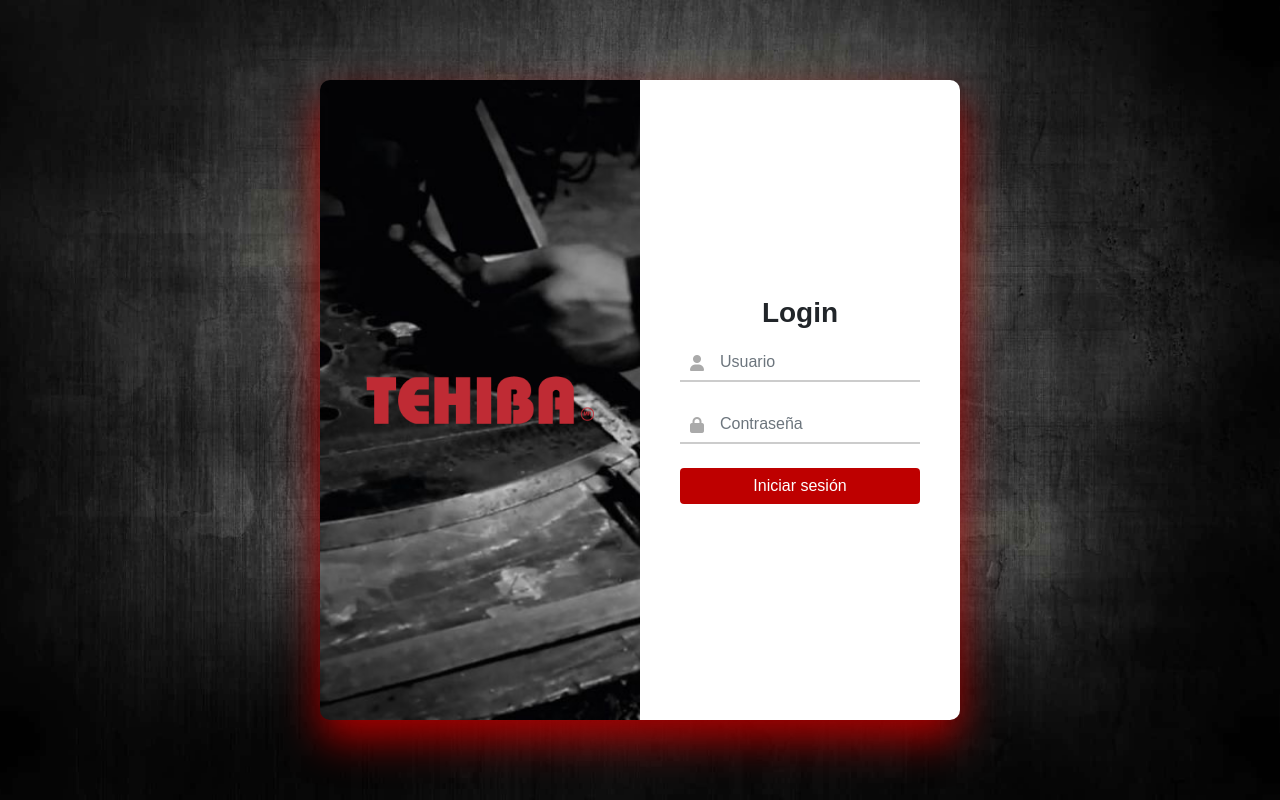
After one commit to Venegas2242/thbsystem, a PHP site: page /login.php in a window 1280 px wide. The commit adds this page. Run offline with PHP 8.4, Linux system fonts and the light colour scheme.

Commit message:
Login funcionando

```diff
--- /dev/null
+++ b/login.php
@@ -0,0 +1,38 @@
+<!DOCTYPE html>
+<html>
+<head>
+    <meta charset="UTF-8">
+    <title>Login</title>
+    <link href="https://maxcdn.bootstrapcdn.com/bootstrap/4.5.2/css/bootstrap.min.css" rel="stylesheet">
+    <link href="https://cdnjs.cloudflare.com/ajax/libs/font-awesome/6.0.0-beta3/css/all.min.css" rel="stylesheet">
+    <link rel="stylesheet" href="styles/login-style.css">
+</head>
+<body>
+    <div class="login-container">
+        <div class="login-left">
+            <div class="login-left-content">
+                <img src="/images/logo.png" alt="TEHIBA">
+            </div>
+        </div>
+        <div class="login-right">
+            <h3>Login</h3>
+            <form action="check-login.php" method="post">
+                <div class="form-group">
+                    <input type="text" class="form-control" id="usuario" name="usuario" placeholder="Usuario" required>
+                    <i class="fas fa-user"></i>
+                </div>
+                <div class="form-group">
+                    <input type="password" class="form-control" id="contrasenia" name="contrasenia" placeholder="Contraseña">
+                    <i class="fas fa-lock"></i>
+                </div>
+                <?php if(isset($_GET['error'])): ?>
+                    <div class="alert alert-danger" role="alert">
+                        <?php echo htmlspecialchars($_GET['error']); ?>
+                    </div>
+                <?php endif; ?>
+                <button type="submit" class="btn btn-primary btn-block">Iniciar sesión</button>
+            </form>
+        </div>
+    </div>
+</body>
+</html>
--- /dev/null
+++ b/logout.php
@@ -0,0 +1,6 @@
+<?php
+session_start();
+session_destroy();
+header("Location: login.php");
+exit();
+?>
--- /dev/null
+++ b/styles/login-style.css
@@ -0,0 +1,104 @@
+body {
+    margin: 0;
+    padding: 0;
+    font-family: Arial, Helvetica, sans-serif;
+    display: flex;
+    justify-content: center;
+    align-items: center;
+    height: 100vh;
+    background: url('/images/background-full.jpg') no-repeat center center fixed;
+    background-size: cover;
+}
+
+.login-container {
+    display: flex;
+    width: 50%;
+    height: 80%;
+    max-width: 1000px;
+    box-shadow: 0 20px 40px rgb(165, 0, 0);
+    background: rgba(255, 255, 255, 0.85);
+    border-radius: 1rem;
+}
+
+.login-left {
+    background: url('/images/background.jpg') no-repeat center center;
+    background-size: cover;
+    color: rgb(165, 0, 0);
+    display: flex;
+    flex-direction: column;
+    justify-content: center;
+    width: 50%;
+    border-top-left-radius: 10px;
+    border-bottom-left-radius: 10px;
+}
+
+.login-left-content img{
+    max-width: 80%;
+    height: auto;
+    margin: 0 auto;
+    display: block;
+}
+
+.login-left h1 {
+    font-size: 3rem;
+    margin-bottom: 20px;
+}
+
+.social-login button {
+    margin-right: 10px;
+}
+
+.login-right {
+    background: #fff;
+    padding: 40px;
+    width: 50%;
+    display: flex;
+    flex-direction: column;
+    justify-content: center;
+    border-top-right-radius: 10px;
+    border-bottom-right-radius: 10px;
+}
+
+.login-right h3 {
+    text-align: center;
+    margin-bottom: 15px;
+    font-weight: bold;
+}
+
+.form-group {
+    position: relative;
+    margin-bottom: 1.5rem;
+}
+
+.form-control {
+    border: none;
+    border-bottom: 2px solid #ccc;
+    border-radius: 0;
+    padding-left: 2.5rem;
+}
+
+.form-control:focus {
+    border-bottom-color: #ff0000;
+    box-shadow: none;
+}
+
+.form-group i {
+    position: absolute;
+    left: 10px;
+    top: 50%;
+    transform: translateY(-50%);
+    color: #aaa;
+}
+
+.btn-primary {
+    background-color: rgb(190, 0, 0);
+    border: none;
+}
+
+.btn-primary:hover {
+    background-color: rgb(255, 0, 0);
+}
+
+.alert {
+    margin-top: 10px;
+}
```
Also changed, not shown: check-login.php (added, +39 -0 lines), formulario-abc.php (+8 -1 lines), menu.php (+4 -3 lines), script.sql (+16 -0 lines), styles/menu-style.css (+17 -22 lines), images/background-full.jpg (added), images/background.jpg (added), images/logo.png (added).
